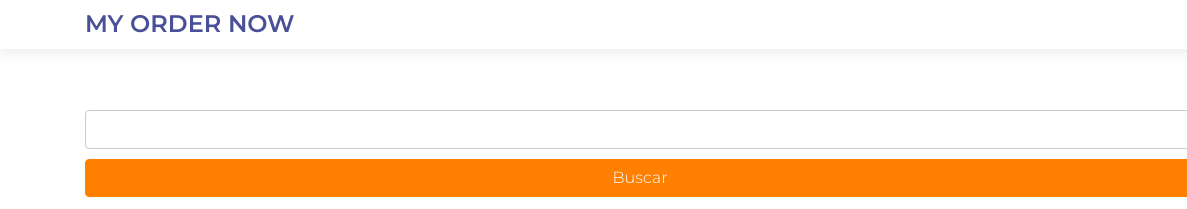
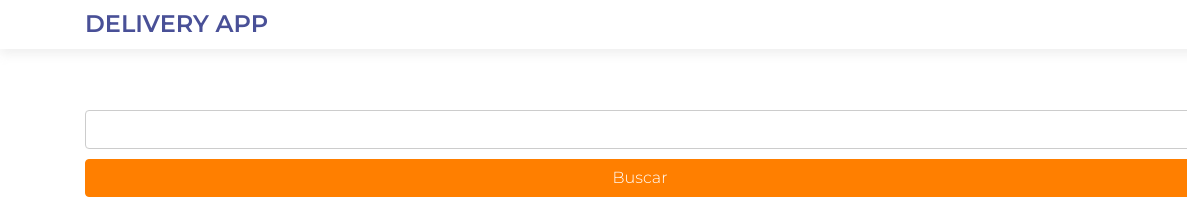
Before and after one commit to csaayu/MyOrderNew, a plain HTML site: page index.html in a window 1280 px wide. Shown: the top 209 px of the page, 0-1187 px from the left. Drawn offline with Linux system fonts and the light colour scheme.

Commit message:
Modificar title

```diff
--- a/index.html
+++ b/index.html
@@ -2,7 +2,7 @@
 
 <html lang="es">
     <head>
-        <title>My Order Now - App</title>
+        <title>Delivery - App</title>
         <meta charset="utf-8" />
         <link rel="preconnect" href="https://fonts.gstatic.com">
         <link href="https://fonts.googleapis.com/css2?family=Montserrat:wght@300;400;500;600&display=swap" rel="stylesheet">
@@ -15,7 +15,7 @@
             <div class="container">
                 <div class="row justify-content-between align-items-center">
                     <div class="col-auto">
-                        <h1>My Order Now</h1>
+                        <h1>Delivery App</h1>
                     </div>
                     <div class="col-auto">
                         <div class="avatar-container" data-target="#profileOptions" data-toggle="modal">
```
